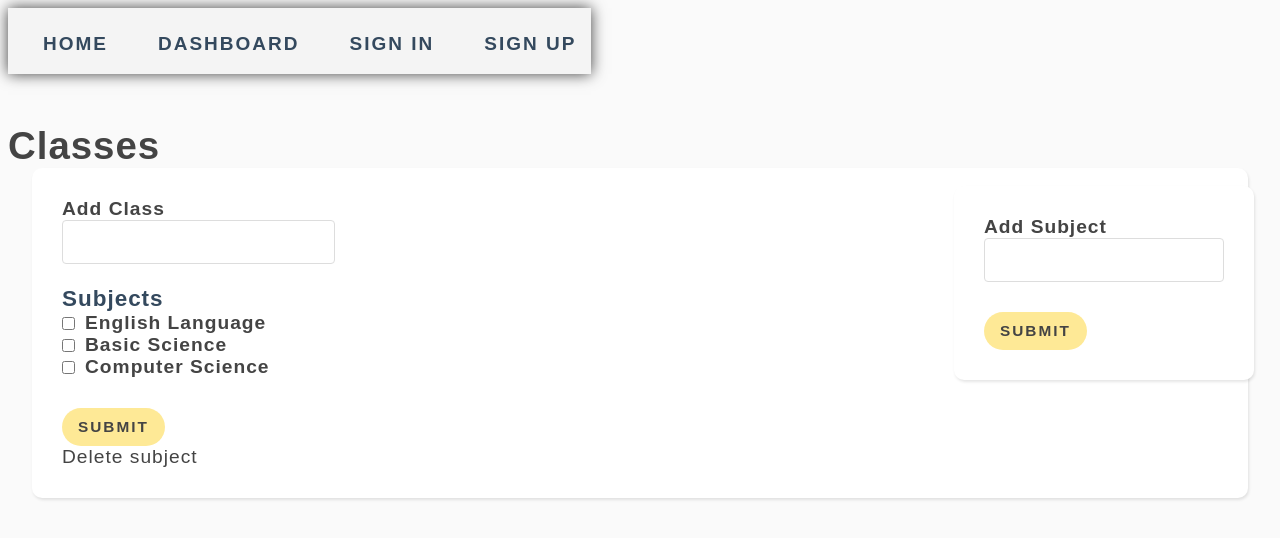
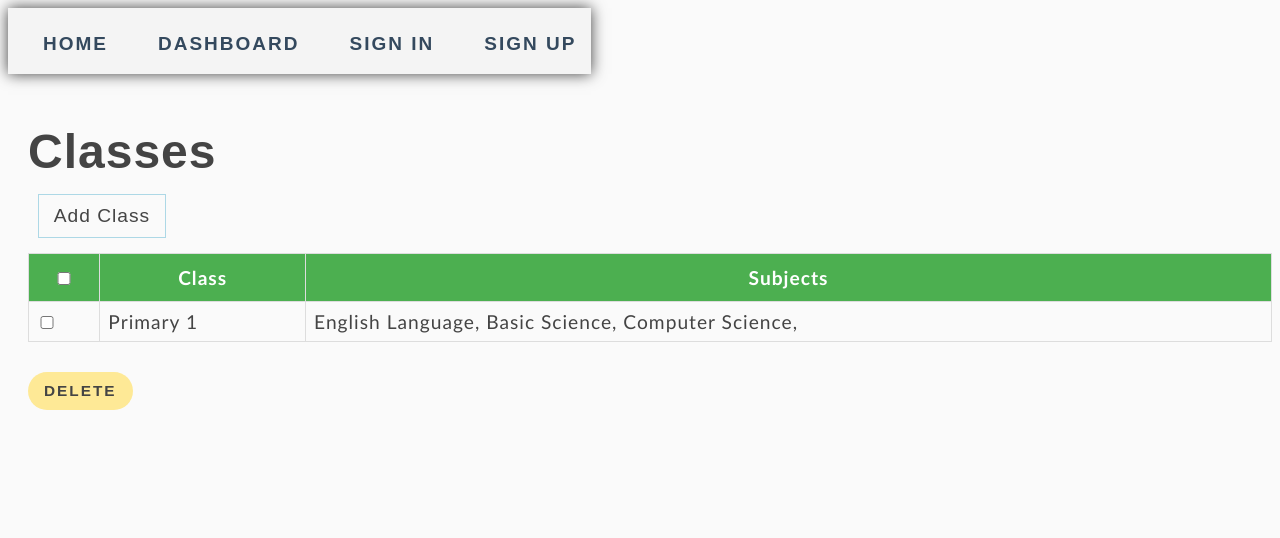
Before and after one commit to Sdqumar/School-MS, a Next.js app: page /classes in a window 1280 px wide. Shown: the top 538 px of the page. Built offline with nearby package versions, Linux system fonts and the light colour scheme.

Commit message:
classes table, delete class api and button

```diff
--- /dev/null
+++ b/components/RowSelection.tsx
@@ -0,0 +1,111 @@
+import React,{useMemo} from 'react'
+import { useTable, useRowSelect } from 'react-table'
+
+
+export default function Table( {TableData,COLUMNS }) {
+  const columns = useMemo(() => COLUMNS, []);
+    const data = useMemo(() => TableData, []);
+
+    const {
+        getTableProps,
+        getTableBodyProps,
+        headerGroups,
+        rows,
+        prepareRow,
+        selectedFlatRows
+      } = useTable(
+        {
+          columns,
+          data
+        },
+        useRowSelect,
+        hooks => {
+          hooks.visibleColumns.push(columns => [
+            {
+              id: 'selection',
+              Header: ({ getToggleAllRowsSelectedProps }) => (
+                <Checkbox {...getToggleAllRowsSelectedProps()} />
+              ),
+              Cell: ({ row }) => <Checkbox {...row.getToggleRowSelectedProps()} />
+            },
+            ...columns
+          ])
+        }
+      )
+      const handleDelete=async()=>{
+
+          const values = selectedFlatRows.map(row => row.original)
+
+          try {
+
+            const res = await fetch("/api/class", {
+              method: "DELETE",
+              body: JSON.stringify(values),
+              headers: { "Content-Type": "application/json" },
+            });
+            const data = await res.json();
+            if (data.errors) {
+              console.log(data.errors);
+            }else {
+              // location.assign("/");
+              console.log(data);
+
+            }
+          } catch (err) {
+            console.log(err);
+          }
+      }
+
+
+  return (
+    <>
+    <table {...getTableProps()}>
+        <thead>
+          {headerGroups.map(headerGroup => (
+            <tr {...headerGroup.getHeaderGroupProps()}>
+              {headerGroup.headers.map(column => (
+                <th {...column.getHeaderProps()}>{column.render('Header')}</th>
+              ))}
+            </tr>
+          ))}
+        </thead>
+        <tbody {...getTableBodyProps()}>
+          {rows.map(row => {
+            prepareRow(row)
+            return (
+              <tr {...row.getRowProps()}>
+                {row.cells.map(cell => {
+                  return <td {...cell.getCellProps()}>{cell.render('Cell')}</td>
+                })}
+              </tr>
+            )
+          })}
+        </tbody>
+      </table>
+   <button onClick={handleDelete}>Delete</button>
+    </>
+  )
+}
+
+
+
+
+
+  type checkbox={
+    indeterminate:string
+  }
+
+export const Checkbox = React.forwardRef(({ indeterminate, ...rest }:checkbox, ref) => {
+    const defaultRef = React.useRef()
+    const resolvedRef = ref || defaultRef
+
+    React.useEffect(() => {
+      resolvedRef.current.indeterminate = indeterminate
+    }, [resolvedRef, indeterminate])
+
+    return (
+      <>
+        <input type='checkbox' ref={resolvedRef} {...rest} style={{width:'20px'}} />
+      </>
+    )
+  })
--- a/pages/api/class.ts
+++ b/pages/api/class.ts
@@ -5,7 +5,6 @@ const handler = async (req: NextApiRequest, res: NextApiResponse) => {
   const path = process.cwd() + "/pages/api/classes.json";
 const className= req.body
   let classesJson = fs.readFileSync(path, "utf-8");
-console.log(className);
 
   let classes = JSON.parse(classesJson);
   if (req.method === "POST") {
@@ -23,15 +22,13 @@ console.log(className);
 
   if (req.method === "DELETE") {
     const data = req.body;
-    // console.log(data);
 
     const [newClasses] = data.map((i) =>
       classes.filter((item) => {
-        return item !== i;
+        return item.name !== i.name;
       })
     );
 
-    console.log(newClasses);
 
     classesJson = JSON.stringify(newClasses);
     fs.writeFileSync(path, classesJson, "utf-8");
--- a/pages/api/classes.json
+++ b/pages/api/classes.json
@@ -1 +1 @@
-[{"className":"Primary 2","subjects":["English Language","Basic Science"],"name":"Primary 2"},{"className":"Primary 2","subjects":["English Language","Basic Science"],"name":"Primary 1"}]
+[{"name":"Primary 1","subjects":["English Language","Basic Science","Computer Science"]}]
--- a/pages/api/subjects.json
+++ b/pages/api/subjects.json
@@ -1 +1 @@
-["English Language","Basic Science","Computer Science"]
+["English Language","Basic Science","Computer Science","Basic Technology","Social Studies","Home Economics"]
--- a/pages/classes.tsx
+++ b/pages/classes.tsx
@@ -1,16 +1,30 @@
 import Link from "next/link";
-import { getStaffs } from "./api/staff";
 import {  useForm } from "react-hook-form";
 import subjects from './api/subjects.json'
+import classes from './api/classes.json'
+import { useState } from 'react'
+import RowSelection from "../components/RowSelection";
 type classes={
   name:string;
   subjects:['']
 }
 
+
+const COLUMNS = [
+  {
+    Header: 'Class',
+    accessor: 'name',
+  },
+  {
+    Header: 'Subjects',
+    accessor: (originalRow) =>
+      originalRow.subjects.map(item=><span key={item}>{item}, </span>)
+
+    ,
+  },
+]
+
 export default function Classes({ data }) {
-
-
-
 
   const {
     handleSubmit,
@@ -68,13 +82,19 @@ export default function Classes({ data }) {
       console.log(err);
     }
   };
+
+const [showAdd,setShowAdd]=useState(false)
   return (
-    <div>
+    <section>
       <h1>Classes</h1>
-      <div >
+      <div onClick={()=>setShowAdd(true)}>
+       Add Class
+    </div>
+
+    {showAdd&&
+      <>
       <AddSubject/>
 
-      </div>
 
       <form onSubmit={handleSubmit((formValues) => submitHandler(formValues))}>
       <h4>Add Class</h4>
@@ -104,20 +124,12 @@ export default function Classes({ data }) {
       <span style={{cursor:'pointer'}} onClick={handleDelete}>Delete subject</span>
     </form>
 
+    </>
+}
+    <RowSelection TableData={classes} COLUMNS={COLUMNS}/>
 
-    {/* {!res && <h2>Error fatching staff list...</h2>}
-      {/* <ul>
-        { res && res.map((item) => {
-          const name = `${item.firstName}  ${item.lastName}`;
 
-          return (
-            <li key={item.id}>
-              {name}
-            </li>
-          );
-        })}
-      </ul> */}
-    </div>
+    </section>
   );
 }
 
```
Also changed, not shown: components/BasicTable.tsx (+2 -37 lines), pages/results.tsx (+37 -3 lines).
